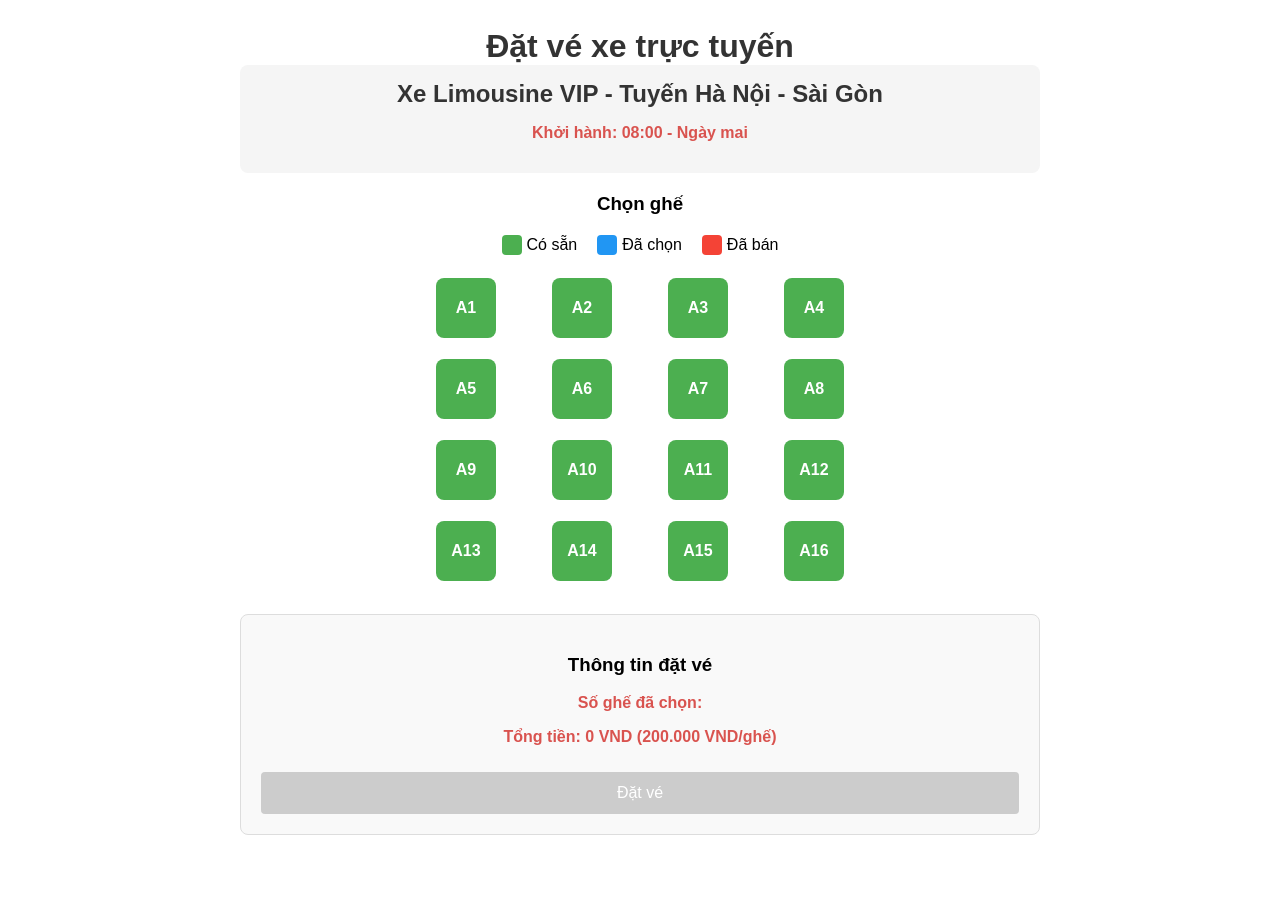
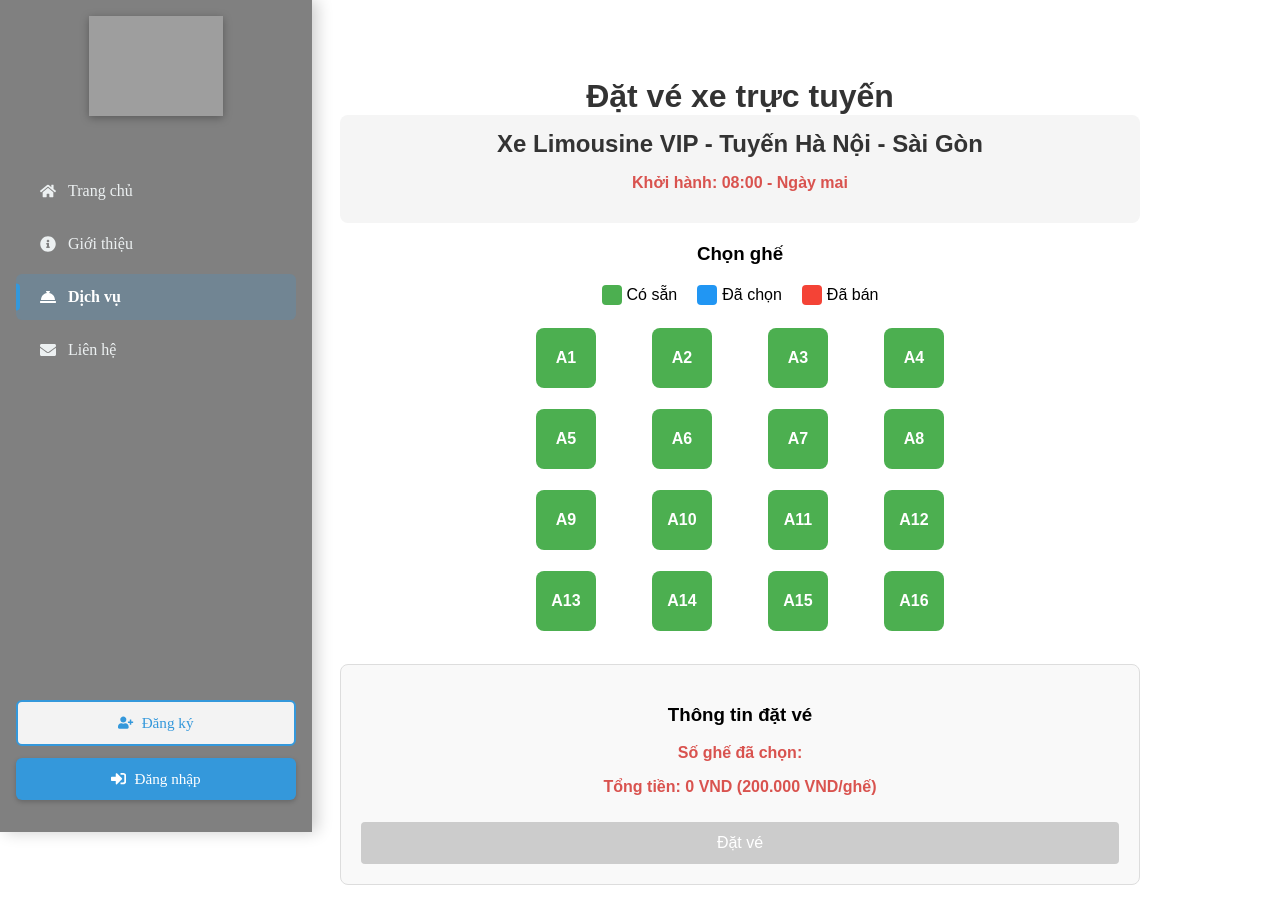
Before and after one commit to 84796578ran/SU25SE048_GSU25SE52_Bus-online-bus-ticket-sales_FE, a React (Create React App) app in the folder SU25SE048_GSU25SE52_Bus-online-bus-ticket-sales_FE/op/: page /services in a window 1280 px wide. Shown: the top 924 px of the page. Before the commit the page ends 863 px from the top, so only its background shows below. Built offline with nearby package versions, Linux system fonts and the light colour scheme; grey boxes are pictures that could not be loaded; the HTML template or start-up script is replaced by a standard one.

Commit message:
upload BusSeatBooking

```diff
--- a/SU25SE048_GSU25SE52_Bus-online-bus-ticket-sales_FE/op/src/layoutBanVe/BusSeatBooking.css
+++ b/SU25SE048_GSU25SE52_Bus-online-bus-ticket-sales_FE/op/src/layoutBanVe/BusSeatBooking.css
@@ -3,6 +3,11 @@
     margin: 0 auto;
     padding: 20px;
     font-family: 'Arial', sans-serif;
+}
+
+.app-layout {
+    display: flex;
+    min-height: 100vh;
 }
 
 .bus-info {
@@ -47,6 +52,13 @@
     font-weight: bold;
     transition: all 0.3s ease;
     margin: 3px;
+}
+
+.main-content {
+    flex: 1;
+    padding: 20px;
+    overflow-y: auto;
+    margin-left: 200px;
 }
 
 .seat:hover {
--- a/SU25SE048_GSU25SE52_Bus-online-bus-ticket-sales_FE/op/src/layoutBanVe/BusSeatBooking.jsx
+++ b/SU25SE048_GSU25SE52_Bus-online-bus-ticket-sales_FE/op/src/layoutBanVe/BusSeatBooking.jsx
@@ -1,5 +1,6 @@
 import { useEffect, useState } from "react";
 import '../layoutBanVe/BusSeatBooking.css';
+import Header from "../components/header/Header";
 const BusBooking = () => {
     const busInfo = {
         name: 'Xe Limousine VIP',
@@ -115,6 +116,9 @@ const BusBooking = () => {
         seatRows.push(seats.slice(i, i + 4));
     }
     return (
+        <div className="app-layout">
+            <Header />
+            <div className="main-content">
                 <div className="bus-booking-container">
                     <h1>Đặt vé xe trực tuyến</h1>
                     <div className="bus-info">
@@ -168,6 +172,8 @@ const BusBooking = () => {
                         </button>
                     </div>
                 </div>
+            </div>
+        </div>
     )
 }
 export default BusBooking;
```
Lines whose indentation alone changed are shown as unchanged.
